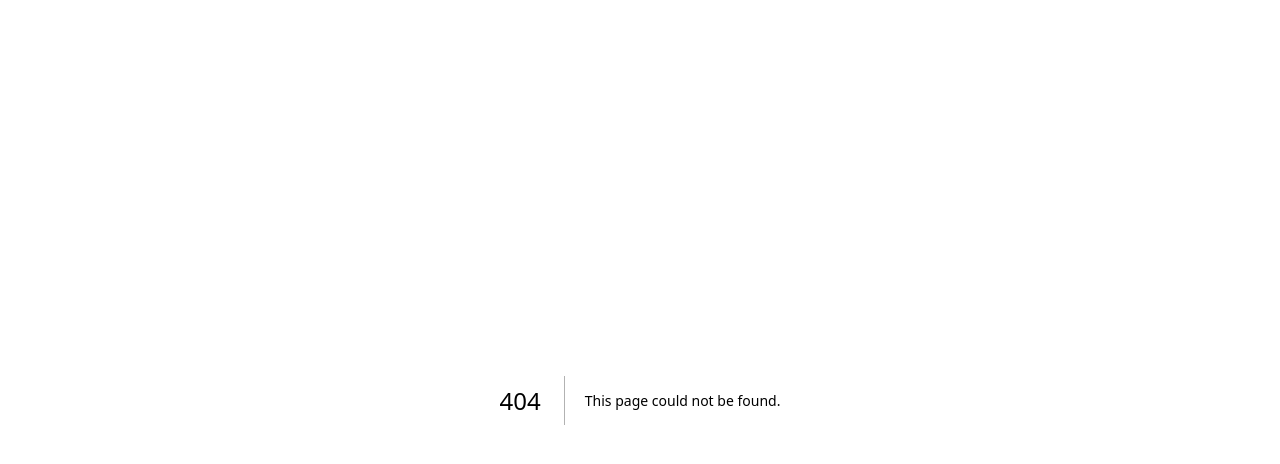
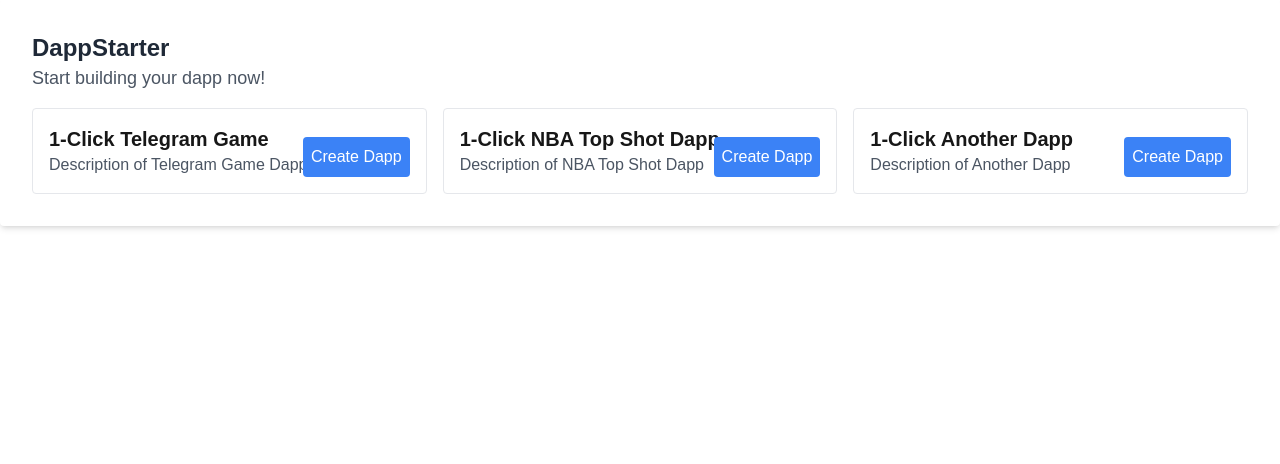
Before and after one commit to bz-hashtag-0780/dapp-deployer, a Next.js app in the folder src/: page /dappstarter in a window 1280 px wide. Before the commit this address had no page. Shown: the top 464 px of the page. Built offline with nearby package versions, Linux system fonts and the light colour scheme.

Commit message:
dappstarter page

```diff
--- /dev/null
+++ b/src/app/dappstarter/page.tsx
@@ -0,0 +1,70 @@
+'use client';
+
+import React from 'react';
+
+const DappStarter: React.FC = () => {
+	// const [dappType, setDappType] = useState('');
+
+	const handleInstall = (type: string) => {
+		alert(`Starting installation for ${type}`);
+	};
+
+	return (
+		<div className="flex min-h-screen flex-col bg-background">
+			<div className="bg-white p-8 rounded shadow-md">
+				<h1 className="text-2xl font-bold text-gray-800">
+					DappStarter
+				</h1>
+				<h2 className="text-lg text-gray-600 mb-4">
+					Start building your dapp now!
+				</h2>
+				<div className="grid grid-cols-3 gap-4">
+					<div className="border p-4 rounded relative">
+						<h3 className="text-xl font-bold">
+							1-Click Telegram Game
+						</h3>
+						<p className="text-gray-600">
+							Description of Telegram Game Dapp
+						</p>
+						<button
+							className="absolute bottom-4 right-4 bg-blue-500 text-white p-2 rounded"
+							onClick={() => handleInstall('telegram-game')}
+						>
+							Create Dapp
+						</button>
+					</div>
+					<div className="border p-4 rounded relative">
+						<h3 className="text-xl font-bold">
+							1-Click NBA Top Shot Dapp
+						</h3>
+						<p className="text-gray-600">
+							Description of NBA Top Shot Dapp
+						</p>
+						<button
+							className="absolute bottom-4 right-4 bg-blue-500 text-white p-2 rounded"
+							onClick={() => handleInstall('nba-top-shot')}
+						>
+							Create Dapp
+						</button>
+					</div>
+					<div className="border p-4 rounded relative">
+						<h3 className="text-xl font-bold">
+							1-Click Another Dapp
+						</h3>
+						<p className="text-gray-600">
+							Description of Another Dapp
+						</p>
+						<button
+							className="absolute bottom-4 right-4 bg-blue-500 text-white p-2 rounded"
+							onClick={() => handleInstall('another-dapp')}
+						>
+							Create Dapp
+						</button>
+					</div>
+				</div>
+			</div>
+		</div>
+	);
+};
+
+export default DappStarter;
--- a/src/app/layout.tsx
+++ b/src/app/layout.tsx
@@ -2,6 +2,7 @@
 
 import { SessionProvider } from 'next-auth/react';
 import React from 'react';
+import './globals.css';
 
 export default function RootLayout({
 	children,
```
